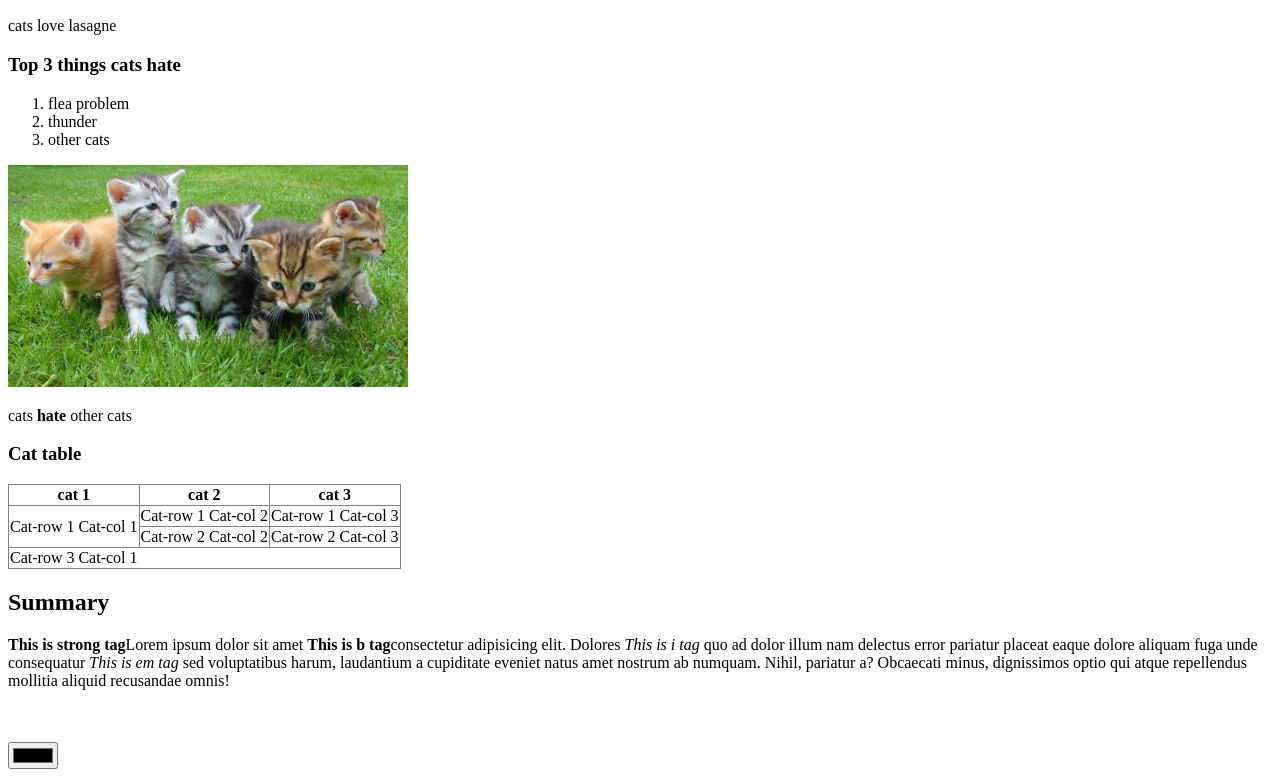
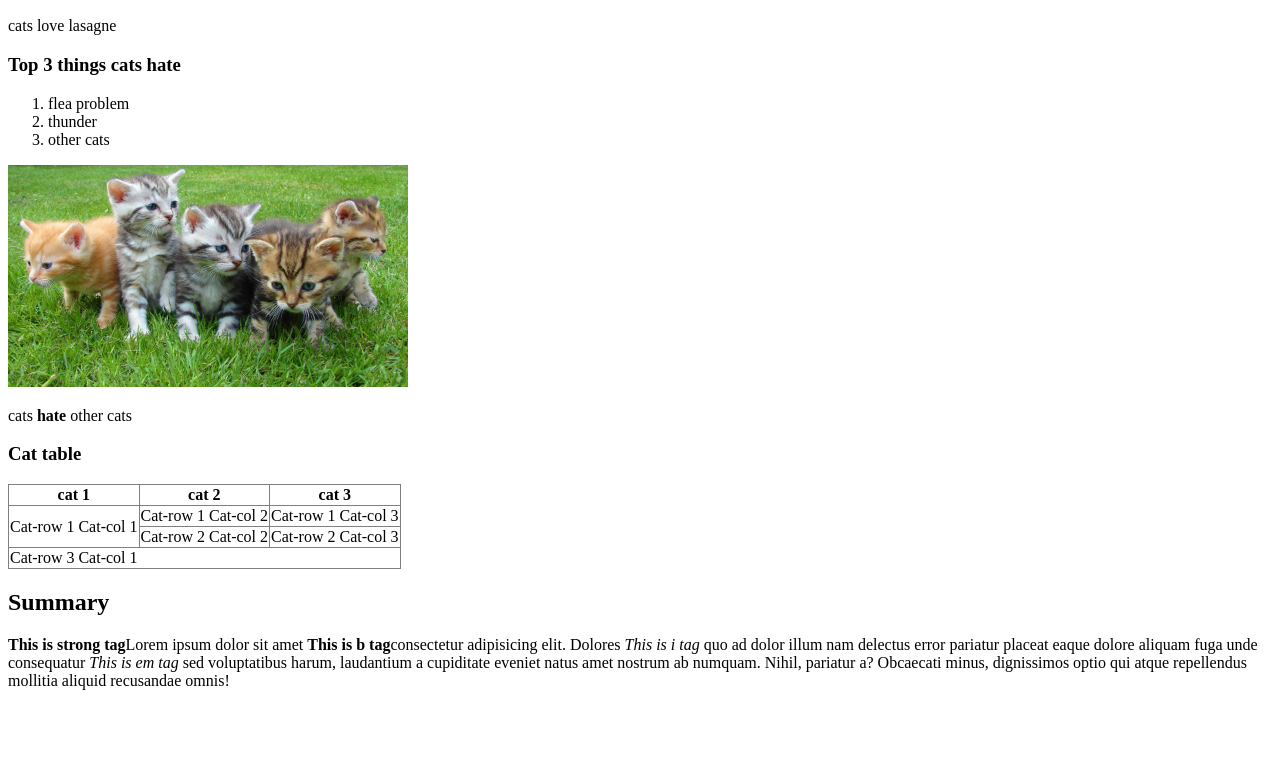
Before and after one commit to Aadarsh-Raj/geek-weektest2, a plain HTML site: page WT2/cat.html in a window 1280 px wide. Shown: the part 870-1647 px from the top of the page. After the commit the page ends 1576 px from the top, so only its background shows below. Drawn offline with Linux system fonts and the light colour scheme.

Commit message:
Update cat.html

```diff
--- a/WT2/cat.html
+++ b/WT2/cat.html
@@ -78,11 +78,6 @@
     </p>
    </div>
 
-   <br><br>
-   <form action="">
-
-    <input type="color">
-   </form>
 
 </body>
 </html>
```
